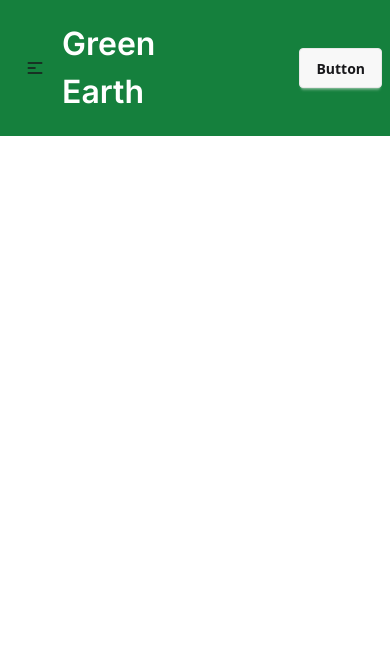
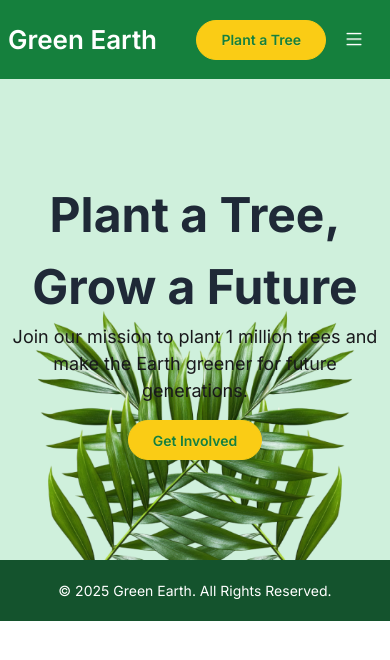
Before and after one commit to codebyanwar/Green-Earth, a plain HTML site: page index.html in a window 390 px wide. Drawn offline with nearby package versions, Linux system fonts and the light colour scheme.

Commit message:
footer and banner update

```diff
--- a/index.html
+++ b/index.html
@@ -17,29 +17,18 @@
 
     <!-- daisy ui linked -->
      <link href="https://cdn.jsdelivr.net/npm/daisyui@5" rel="stylesheet" type="text/css" />
-    <script src="https://cdn.jsdelivr.net/npm/@tailwindcss/browser@4"></script>
+    <!-- <script src="https://cdn.jsdelivr.net/npm/@tailwindcss/browser@4"></script> -->
 
     <!-- stylesheet linked -->
     <link rel="stylesheet" href="./style.css">
 </head>
-<body>
+<body class="inter-font">
+    <!-- header start -->
     <header class="bg-[#15803D]">
         <div class="xl:w-7xl mx-auto">
             <div class="navbar">
             <div class="navbar-start xl:w-3/12 py-3">
-                <div class="dropdown">
-                <div tabindex="0" role="button" class="btn btn-ghost lg:hidden">
-                    <svg xmlns="http://www.w3.org/2000/svg" class="h-5 w-5" fill="none" viewBox="0 0 24 24" stroke="currentColor"> <path stroke-linecap="round" stroke-linejoin="round" stroke-width="2" d="M4 6h16M4 12h8m-8 6h16" /> </svg>
-                </div>
-                <ul
-                    tabindex="-1"
-                    class="menu menu-sm dropdown-content bg-base-100 rounded-box z-1 mt-3 w-52 p-2 shadow">
-                    <li><a>About</a></li>
-                    <li><a>Gallery</a></li>
-                    <li><a>Plant a Tree</a></li>
-                </ul>
-                </div>
-                <a href="#" class="text-[32px] text-white font-semibold inter-font">Green Earth</a>
+                <a href="#" class="md:text-[32px] text-[26px] text-white font-semibold inter-font">Green Earth</a>
             </div>
             <div class="justify-center navbar-center hidden lg:flex xl:w-6/12">
                 <ul class="menu menu-horizontal text-lg text-white space-x-5 uppercase">
@@ -49,12 +38,46 @@
                 </ul>
             </div>
             <div class="navbar-end xl:w-3/12">
-                <a class="btn">Button</a>
+                <a class="btn btn-primary shadow-none text-[#15803D] bg-[#FACC15] border-[#FACC15] hover:bg-transparent hover:text-[#FACC15] py-3 px-6 rounded-full">Plant a Tree</a>
+                <div class="dropdown dropdown-end">
+                <div tabindex="0" role="button" class="btn btn-ghost lg:hidden">
+                    <span><i class="bi bi-list text-[22px] text-white hover:text-[#15803D]"></i></span>
+                </div>
+                <ul
+                    tabindex="-1"
+                    class="menu menu-sm dropdown-content bg-base-100 rounded-box z-1 mt-3 w-52 p-2 shadow">
+                    <li><a class="text-[15px]">About</a></li>
+                    <li><a class="text-[15px]">Gallery</a></li>
+                    <li><a class="text-[15px]">Plant a Tree</a></li>
+                </ul>
+                </div>
             </div>
             </div>
         </div>
     </header>
 
+    <!-- banner section start -->
+     <section class="bg-[#CFF0DC] py-[100px] relative">
+        <img src="./assets/hero-leaf1.png" alt="" class="absolute left-0 bottom-0 z-10">
+        <img src="./assets/hero-leaf2.png" alt="" class="absolute right-0 bottom-0">
+        <div class="xl:w-7xl mx-auto">
+            <div class="text-center lg:w-2xl mx-auto relative z-10">
+                <h2 class="text-[48px] text-[#1F2937] font-bold">Plant a Tree, Grow a Future</h2>
+                <p class="text-[18px] mb-4">Join our mission to plant 1 million trees and make the Earth greener for future generations.</p>
+                <a class="btn btn-primary shadow-none text-[#15803D] bg-[#FACC15] border-[#FACC15] hover:bg-transparent hover:text-[#FACC15] py-3 px-6 rounded-full">Get Involved</a>
+            </div>
+        </div>
+     </section>
+
+
+
+    <!-- footer start -->
+     <footer class="bg-[#14532D] py-5">
+        <div class="xl:w-7xl mx-auto">
+            <p class="lg:text-[18px] md:text-[16px] text-[14px] text-white text-center">© 2025 Green Earth. All Rights Reserved.</p>
+        </div>
+     </footer>
+
 
     <script src="./function.js"></script>
 </body>
```
